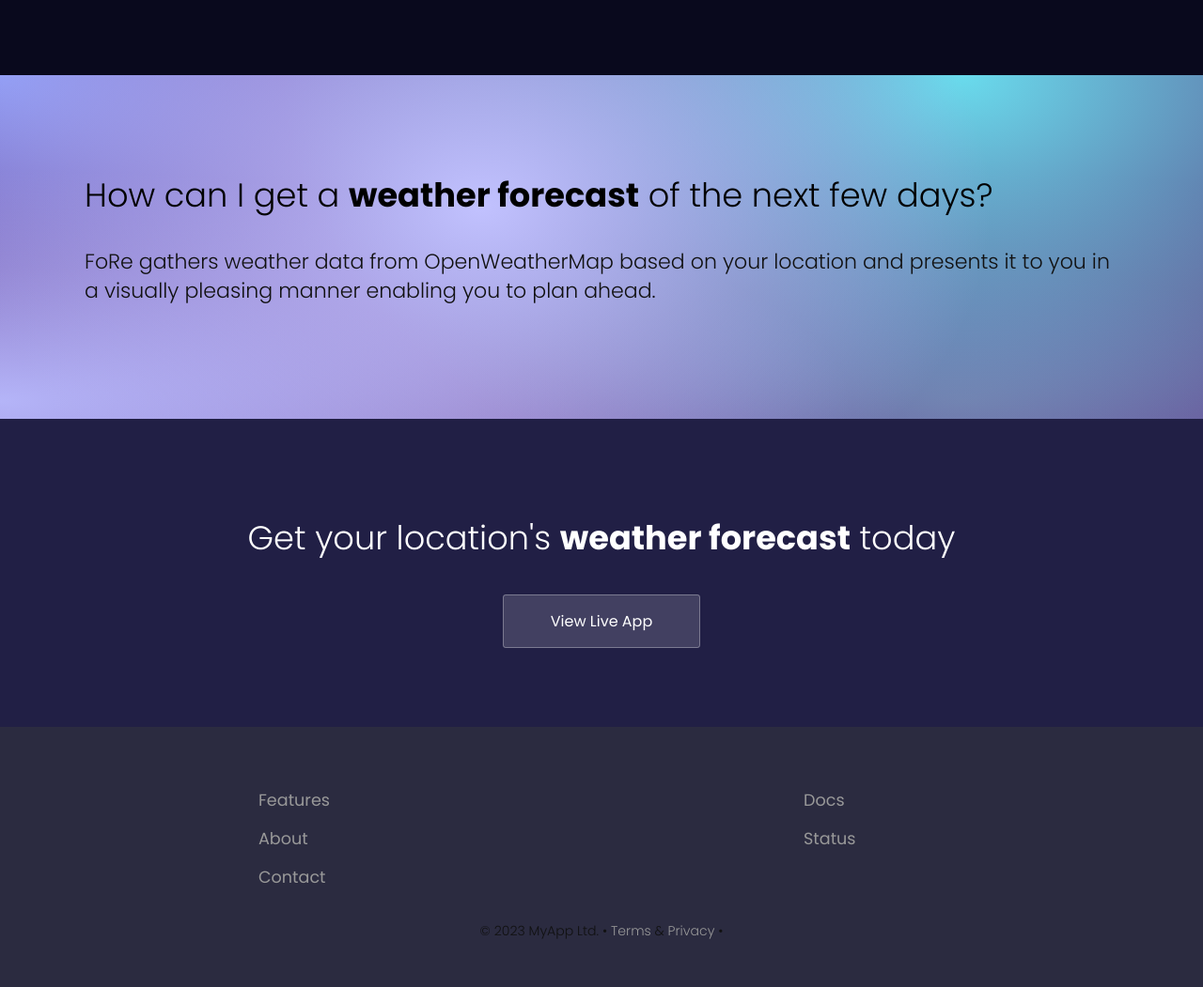
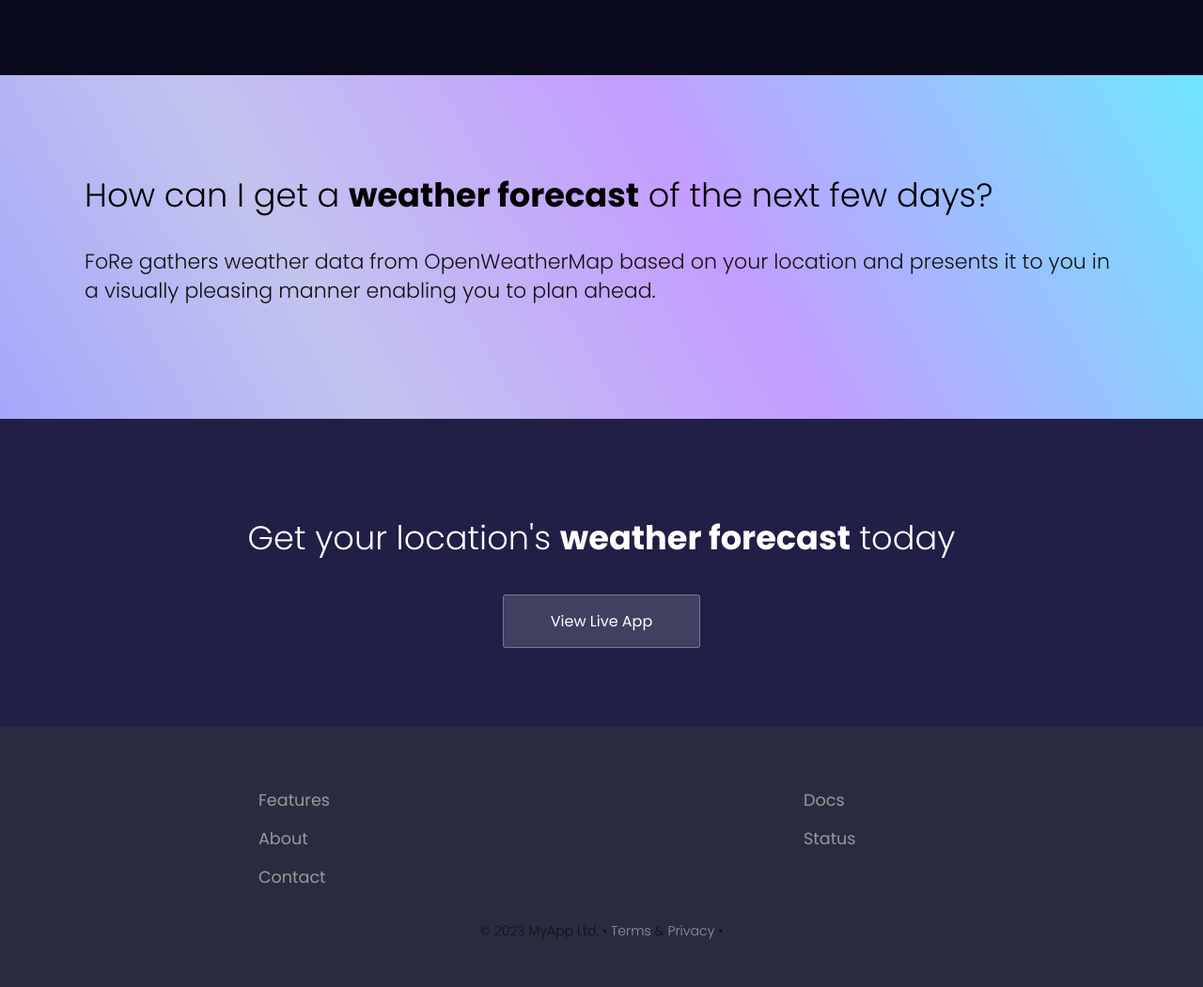
Before and after one commit to Her-o1/my_landing_page, a Jekyll site: the page built from index.html, in a window 1280 px wide. Shown: the part 854-1905 px from the top of the page at 94% size. Built offline with Jekyll 4.4.1, drawn with Linux system fonts in a browser that asks for light colours.

Commit message:
Update layout.scss

```diff
--- a/_sass/layout.scss
+++ b/_sass/layout.scss
@@ -49,8 +49,11 @@ header {
 }
 
 .content {
-	background-color:hsla(289,67%,24%,1);
-	background-image:radial-gradient(at 40% 20%, hsla(240,100%,88%,1) 0px, transparent 50%),radial-gradient(at 80% 0%, hsla(188,78%,67%,1) 0px, transparent 50%),radial-gradient(at 0% 50%, hsla(240,83%,84%,1) 0px, transparent 50%),radial-gradient(at 80% 50%, hsla(262,23%,49%,1) 0px, transparent 50%),radial-gradient(at 0% 100%, hsla(233,96%,80%,1) 0px, transparent 50%),radial-gradient(at 80% 100%, hsla(240,70%,61%,1) 0px, transparent 50%),radial-gradient(at 0% 0%, hsla(233,83%,77%,1) 0px, transparent 50%);
+	background: rgb(150,155,255);
+	background: -moz-linear-gradient(61deg, rgba(150,155,255,1) 0%, rgba(195,195,239,1) 35%, rgba(195,157,255,1) 63%, rgba(111,229,253,1) 100%);
+	background: -webkit-linear-gradient(61deg, rgba(150,155,255,1) 0%, rgba(195,195,239,1) 35%, rgba(195,157,255,1) 63%, rgba(111,229,253,1) 100%);
+	background: linear-gradient(61deg, rgba(150,155,255,1) 0%, rgba(195,195,239,1) 35%, rgba(195,157,255,1) 63%, rgba(111,229,253,1) 100%);
+	filter: progid:DXImageTransform.Microsoft.gradient(startColorstr="#969bff",endColorstr="#6fe5fd",GradientType=1);
 	padding: 1px 0 0 0;
 	position: relative;
 }
```
